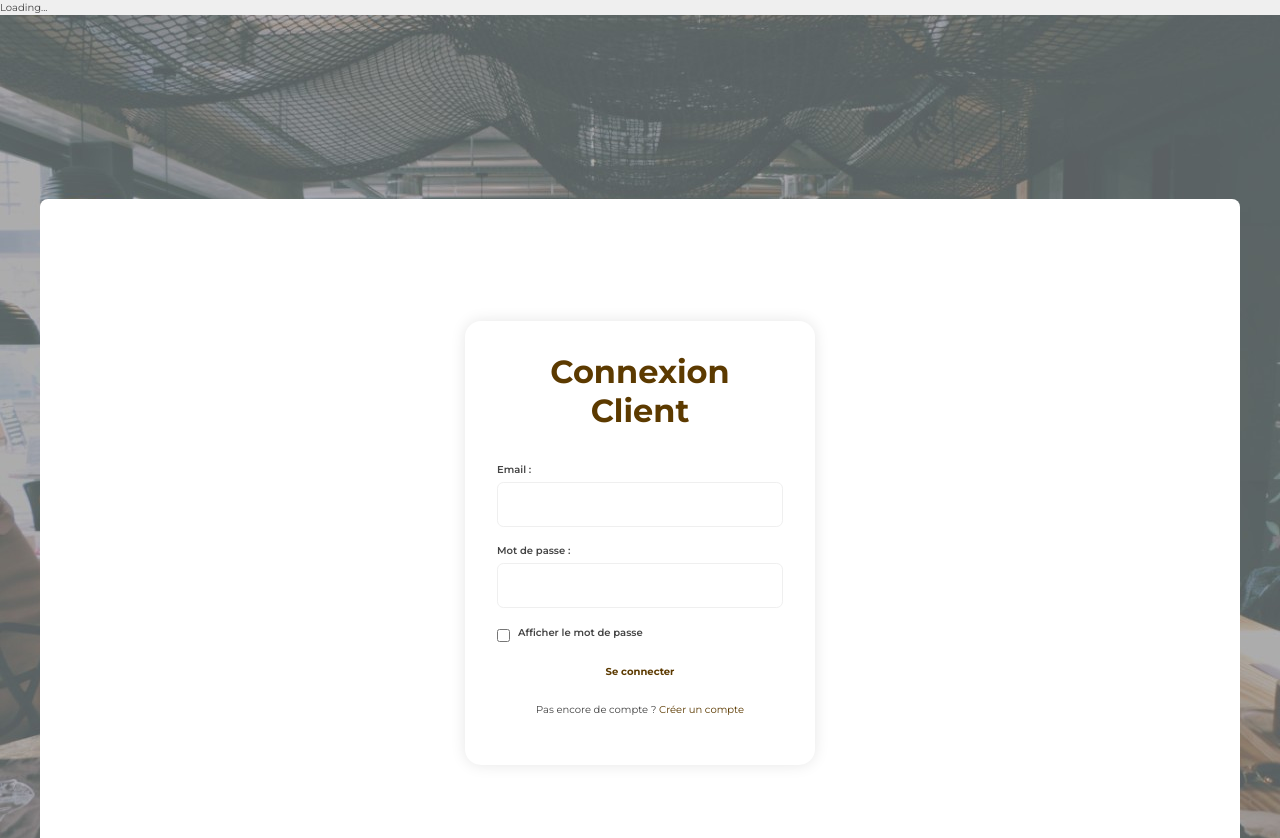
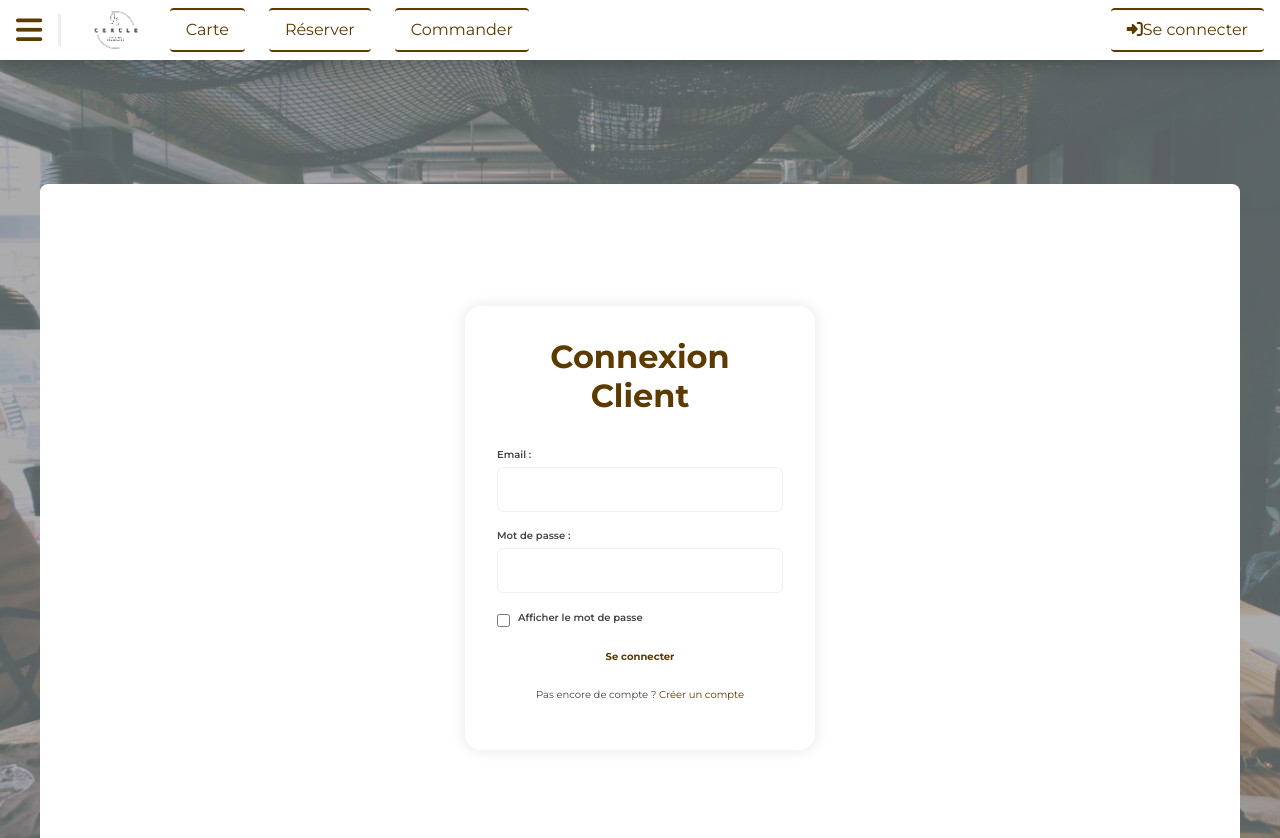
Before and after one commit to houssem23uha/restaurant, a React (Vite) app: page /login in a window 1280 px wide. Shown: the top 838 px of the page. Built offline with nearby package versions, Linux system fonts and the light colour scheme; no server answers; a web font is replaced by a local one.

Commit message:
header content

```diff
--- a/src/App.tsx
+++ b/src/App.tsx
@@ -1,4 +1,4 @@
-import Header from "./components/Header";
+
 import Footer from "./components/Footer";
 import Content from "./components/Content";
 import Accueil from "./components/Accueil";
@@ -7,6 +7,7 @@ import styles from "./app.module.scss";
 import { BrowserRouter, useLocation } from "react-router-dom";
 import { CustomerProvider } from "./components/CustomerContext";
 import { QueryClient, QueryClientProvider } from "@tanstack/react-query";
+import HeaderContent from "./components/HeaderContent";
 
 const queryClient = new QueryClient();
 
@@ -37,7 +38,7 @@ function AppContent() {
 
     return (
         <>
-            <Header />
+            <HeaderContent />
             <div className={`${styles.appContainer} d-flex flex flex-column`}>
                 <Content />
             </div>
--- a/src/components/Content.tsx
+++ b/src/components/Content.tsx
@@ -1,4 +1,4 @@
-import {BrowserRouter, Route, Routes} from "react-router-dom";
+import { Route, Routes} from "react-router-dom";
 import Menu from "./Menu";
 import HomeContent from "./HomeContent";
 import FavoriteDishes from "./FavoriteDishes";
--- a/src/components/HeaderBarHome.tsx
+++ b/src/components/HeaderBarHome.tsx
@@ -11,7 +11,7 @@ import { useCustomerswithOrdersLines } from "./hooks/customers/useCustomers";
 
 function HeaderBarHome() {
 
-  const [showModal, setModalOpen] = useState(false);
+
   const [showPanier, setShowPanier] = useState(false);
 
   const navigate = useNavigate();
@@ -20,7 +20,7 @@ function HeaderBarHome() {
 
     // Hook pour récupérer les clients avec leurs lignes de commande
     // const { data: customers, isLoading, error } = useCustomerswithOrdersLines();
-  const { data: customers, isLoading, error } = useCustomerswithOrdersLines();
+  const { data: customers } = useCustomerswithOrdersLines();
 
     useEffect(() => {
       if (customers && customers.length > 0) {
--- /dev/null
+++ b/src/components/HeaderContent.tsx
@@ -0,0 +1,31 @@
+
+import styles from "./Header.module.scss";
+import HeaderBarHome from "./HeaderBarHome";
+import MenuLinks from "./MenuLinks";
+import { useState } from "react";
+function HeaderContent() {
+    const [showModal, setModalOpen] = useState(false);
+
+
+  return (
+    <div className={`${styles.headerScrolled} d-flex flex-column mb-3`}>
+      <div className="row">
+        <div className="col d-flex flex-row align-items-center ms-3">
+          <i
+        className="fa-solid fa-bars fa-3x"
+        onClick={() => setModalOpen(!showModal)}
+        style={{ cursor: "pointer" }}
+        ></i>
+
+          <HeaderBarHome />
+        </div>
+      </div>
+
+     {showModal && (
+    <MenuLinks show={showModal} onClose={() => setModalOpen(false)} />
+    )}
+    </div>
+  );
+}
+
+export default HeaderContent;
```
